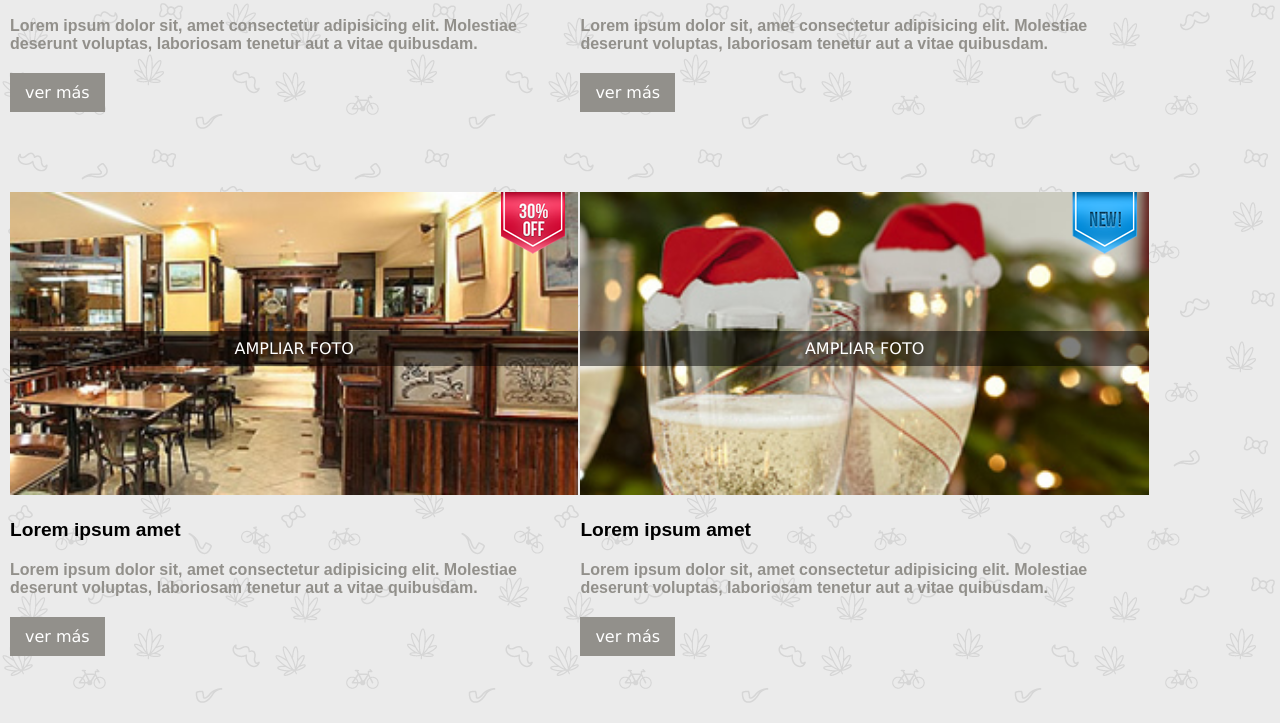
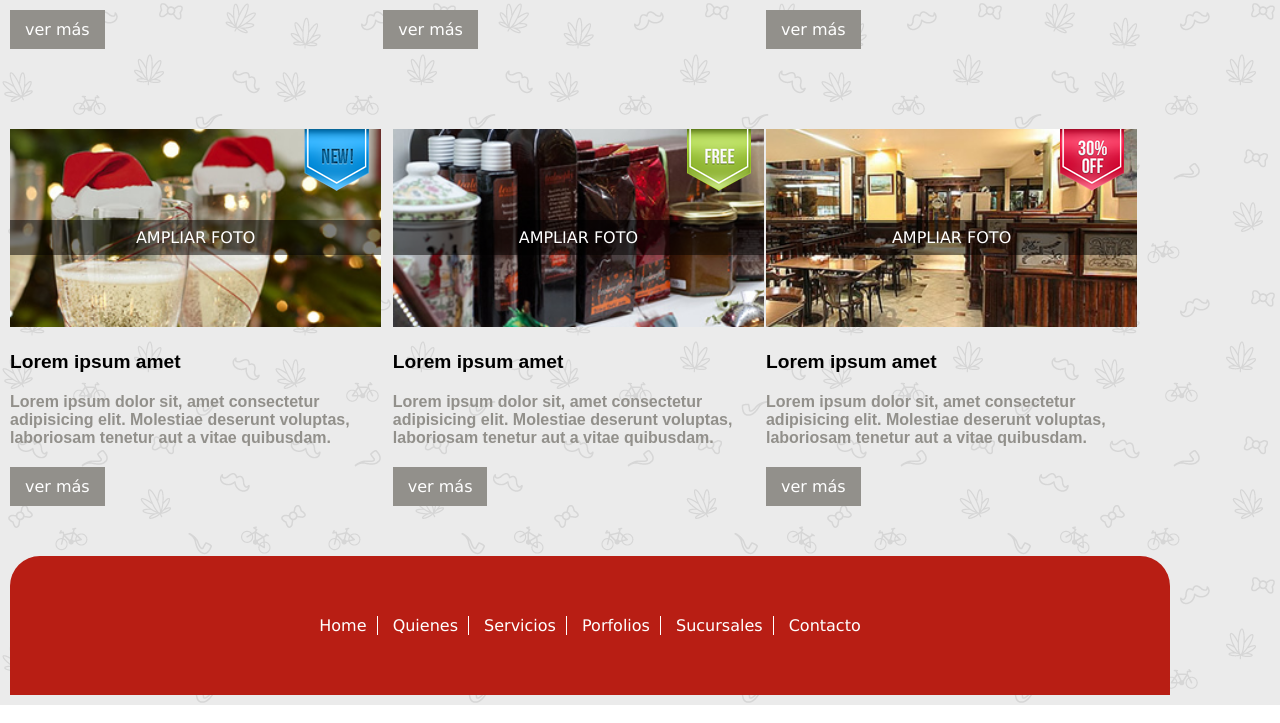
Before and after one commit to DebEscobar1988/kitchening01, a website: page views/home.html in a window 1280 px wide. Shown: the part 1383-2106 px from the top of the page. Drawn offline with Linux system fonts and the light colour scheme.

Commit message:
Se agrega vista desktop

```diff
--- a/public/css/home.css
+++ b/public/css/home.css
@@ -157,8 +157,43 @@
     }
     }
     @media(min-width:1024px){
+       /*  header */
 
+        .home__header__nav--menu ul li {
+           font-size:1.2rem;
+           height: 50px;
+           padding: 15px;
+          }
+        /*   main */
+.home__main__section--product{
+    width: 32%;
+}
+.home__main__section--product:nth-child(even){
+    margin-right: 1%;
+}
+.home__main__section--product:nth-child(3n){
+    margin-right: 0;
+}
+/* footer */
+.home__footer{
+background-color: var(--colorRojo);
+text-align: center;
+padding: 60px 0;
+border-radius:30px 30px 0 0  ;
+}
+.home__footer__nav--menu ul li{
 
+display: inline;
+    margin-bottom: 0;
+    font-size: 1.2 rem;
+    text-transform: capitalize;
+    padding: 0 10px;
+    border-right: solid  1px #ffff ;
+
+}
+.home__footer__nav--menu ul li:last-child{
+    border-right: none;
+}
 
 
 
```
